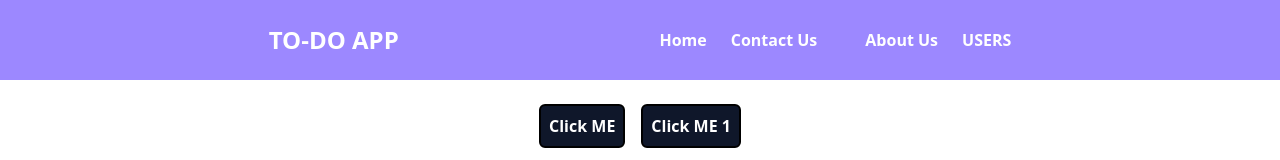
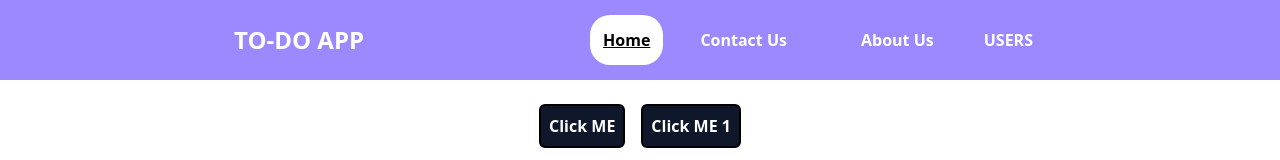
Before and after one commit to S-ali007/React-begineer, a React (Create React App) app: page / in a window 1280 px wide. Shown: the top 160 px of the page. Built offline with nearby package versions, Linux system fonts and the light colour scheme; no server answers; the HTML template or start-up script is replaced by a standard one.

Commit message:
navigate and styling

```diff
--- a/src/Components/Header.jsx
+++ b/src/Components/Header.jsx
@@ -2,29 +2,57 @@ import React from "react";
 import { NavLink } from "react-router-dom";
 
 function Header() {
+  const navStyle=({isActive})=>{
+    return{
+
+          backgroundColor: isActive ? "white" : null,
+          textDecoration: isActive ? "underline" : "none",
+          padding: "13px",
+          border: "20px",
+          borderRadius:'20px',
+          color:isActive? "black":"white"
+      }
+  }
+
+
   return (
     <div className=" header justify-between flex p-2  text-white bg-[#9c88ff]">
       <div></div>
-      <NavLink to="/" className=""
-
-  >
+      <NavLink to="/" className="">
         <h1 className="  flex text-center items-center text-2xl py-4 font-bold ">
           TO-DO APP
         </h1>
       </NavLink>
       <div className=" flex items-center gap-6 text-white font-bold  ">
-        <NavLink to="/" className=" ">
+        <NavLink
+          to="/"
+          className=" "
+          style={navStyle}
+        >
           <h1>Home</h1>
         </NavLink>
 
-        <NavLink to="/contact" className="">
+        <NavLink
+          to="/contact"
+          className=""
+          style={navStyle}
+        >
           Contact Us
         </NavLink>
         <br />
-        <NavLink to="/about" className="">
+        <NavLink
+          to="/about"
+          className=""
+          style={navStyle}
+
+        >
           About Us
         </NavLink>
-        <NavLink to="/user" className="">
+        <NavLink
+          to="/user"
+          className=""
+          style={navStyle}
+        >
           USERS
         </NavLink>
       </div>
```
